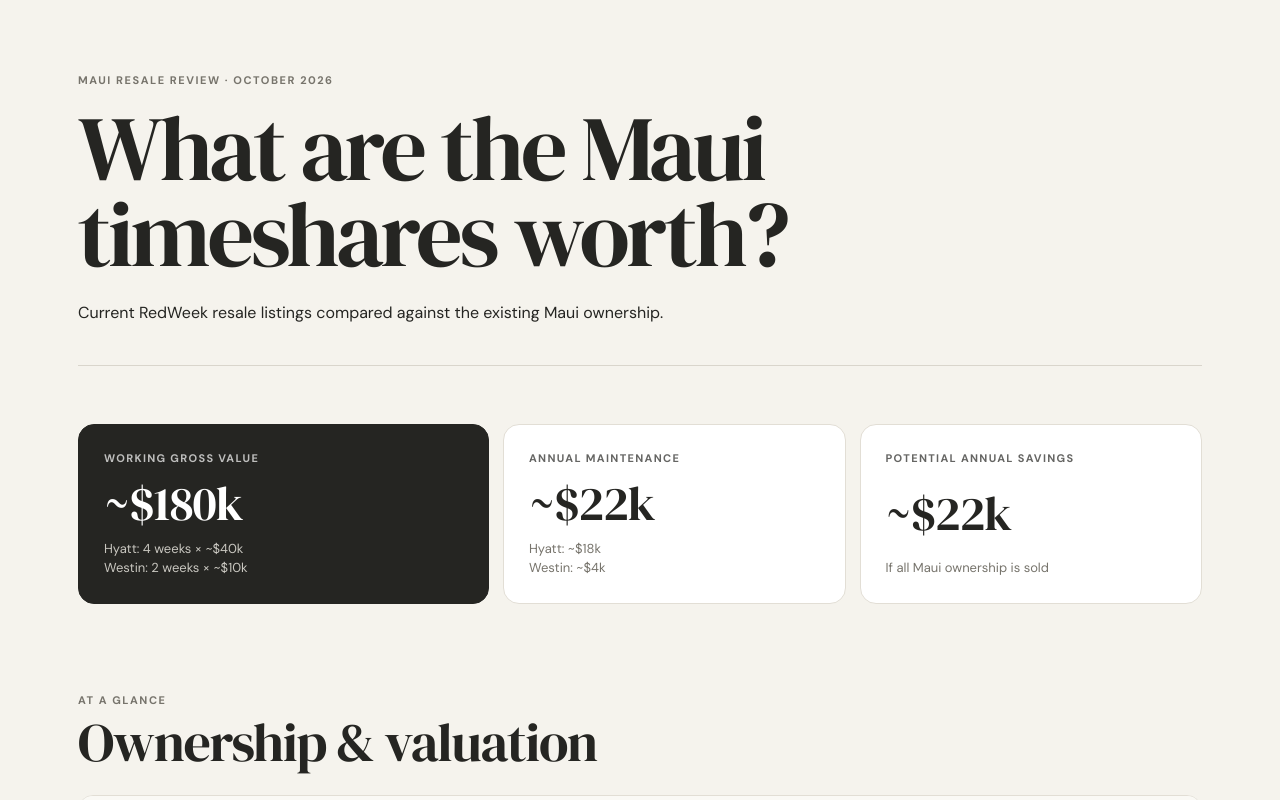
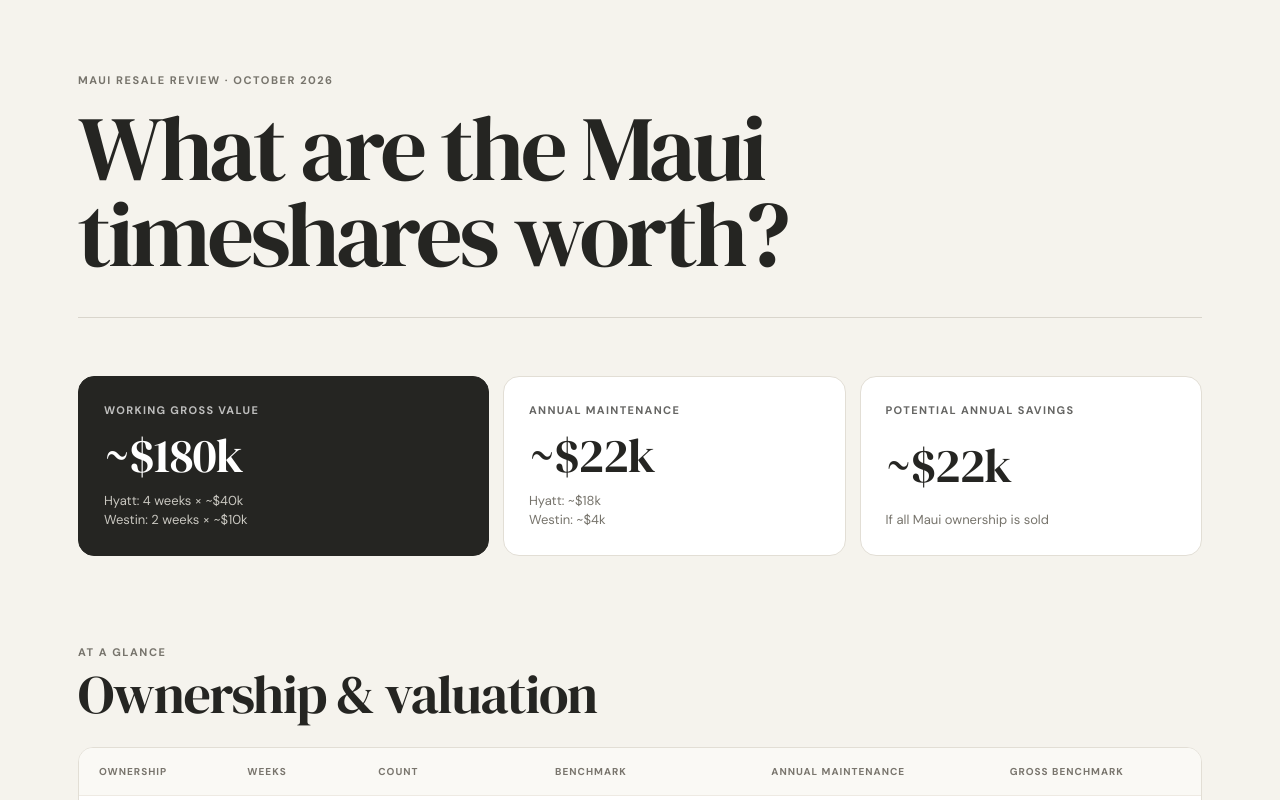
Before and after one commit to dougheindel/maui-resale, a React (Vite) app: page / in a window 1280 px wide. Shown: the top 800 px of the page. Built offline with nearby package versions, Linux system fonts and the light colour scheme.

Commit message:
Remove paragraph on RedWeek resale listings
Removed redundant paragraph about RedWeek resale listings.

```diff
--- a/src/main.jsx
+++ b/src/main.jsx
@@ -157,11 +157,6 @@ function App() {
             <br />
             timeshares worth?
           </h1>
-
-          <p className="hero-copy">
-            Current RedWeek resale listings compared against
-            the existing Maui ownership.
-          </p>
 
           <div className="hero-rule" />
         </section>
```
